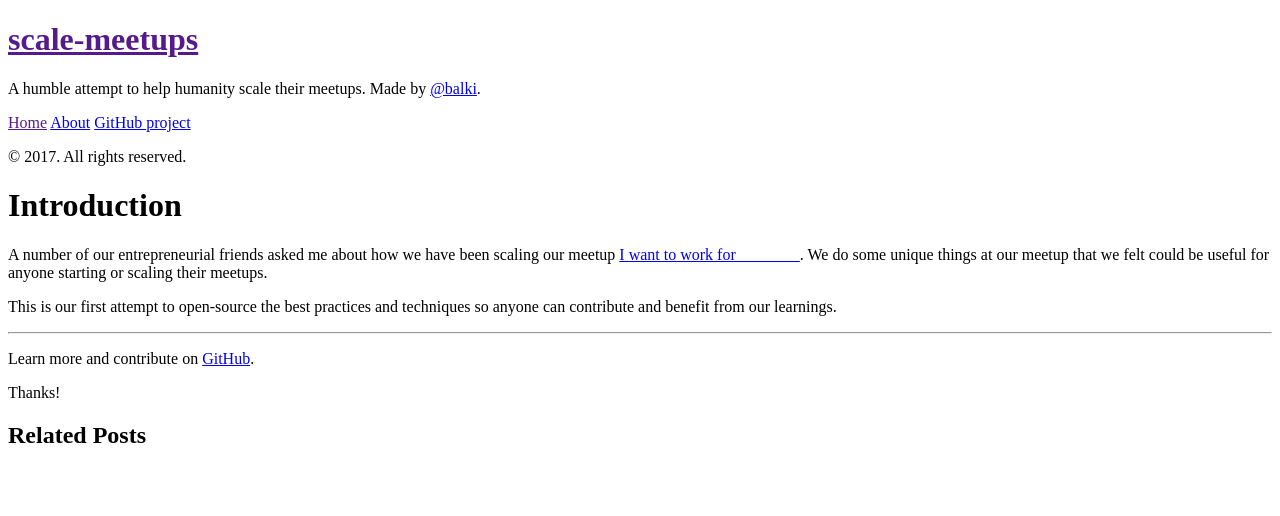
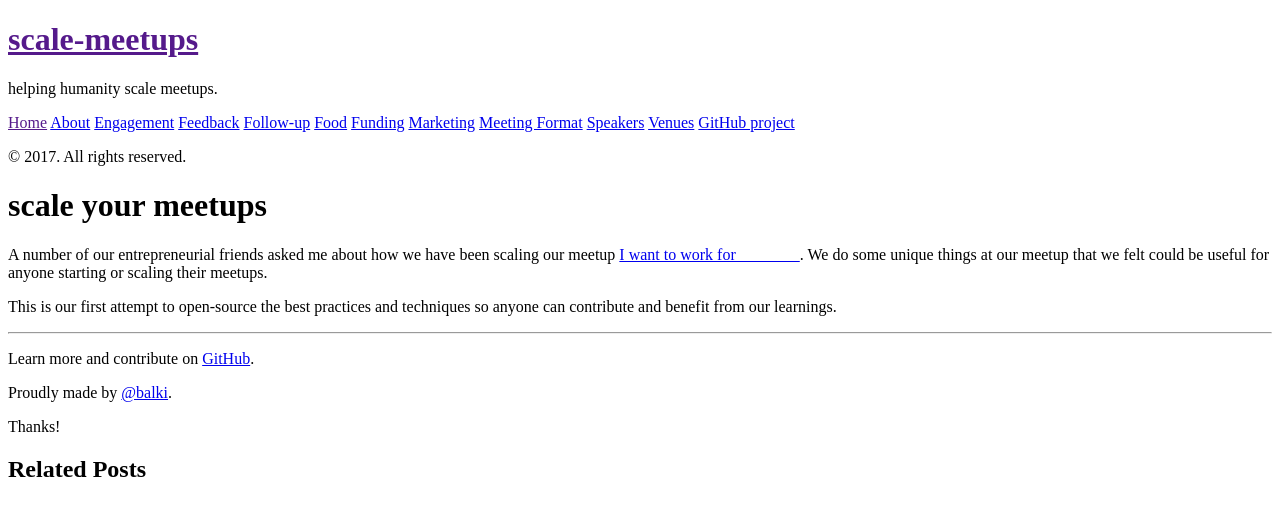
Before and after one commit to balki-server/scale-meetups, a Jekyll site: the page built from _posts/2016-02-12-introduction.md, in a window 1280 px wide. Shown: the top 516 px of the page. Built offline with Jekyll 4.4.1, drawn with Linux system fonts in a browser that asks for light colours; Markdown is read by kramdown in place of the engine named in the settings.

```diff
--- a/_config.yml
+++ b/_config.yml
@@ -11,8 +11,7 @@ permalink:        pretty
 # Setup
 title:            scale-meetups
 tagline:          ''
-description:      'A humble attempt to help humanity scale their meetups.
-                  Made by <a href="https://twitter.com/balki" target="_blank">@balki</a>.'
+description:      'helping humanity scale meetups.'
 baseurl:          /
 
 author:
--- a/_posts/2016-02-12-introduction.md
+++ b/_posts/2016-02-12-introduction.md
@@ -1,6 +1,6 @@
 ---
 layout: post
-title: Introduction
+title: scale your meetups
 ---
 
 A number of our entrepreneurial friends asked me about how we have been scaling our
@@ -14,4 +14,6 @@ can contribute and benefit from our learnings.
 -----
 Learn more and contribute on [GitHub](https://github.com/balki-server/scale-meetups).
 
+Proudly made by <a href="https://twitter.com/balki" target="_blank">@balki</a>.
+
 Thanks!
```
Also changed, not shown: engagement.md (added, +6 -0 lines), feedback.md (added, +6 -0 lines), followup.md (added, +6 -0 lines), food.md (added, +6 -0 lines), funding.md (added, +6 -0 lines), marketing.md (added, +34 -0 lines), meeting-format.md (added, +6 -0 lines), speakers.md (added, +6 -0 lines), venue.md (added, +6 -0 lines).
